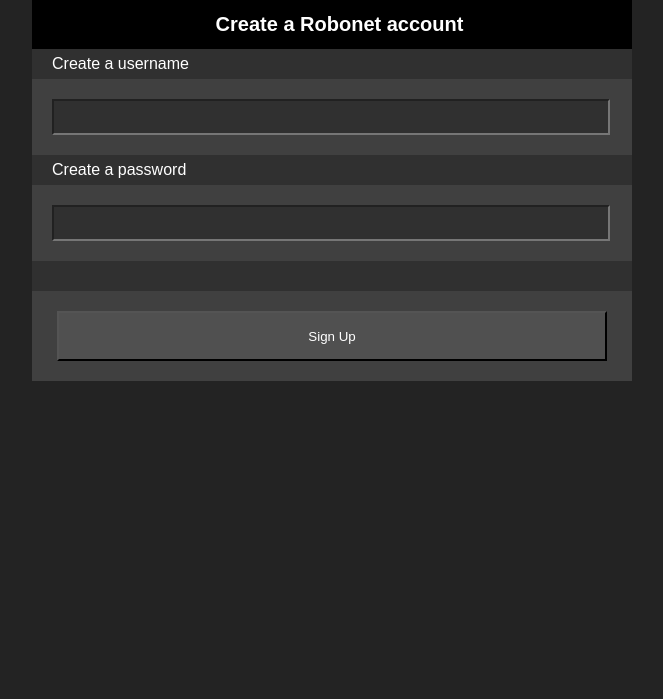
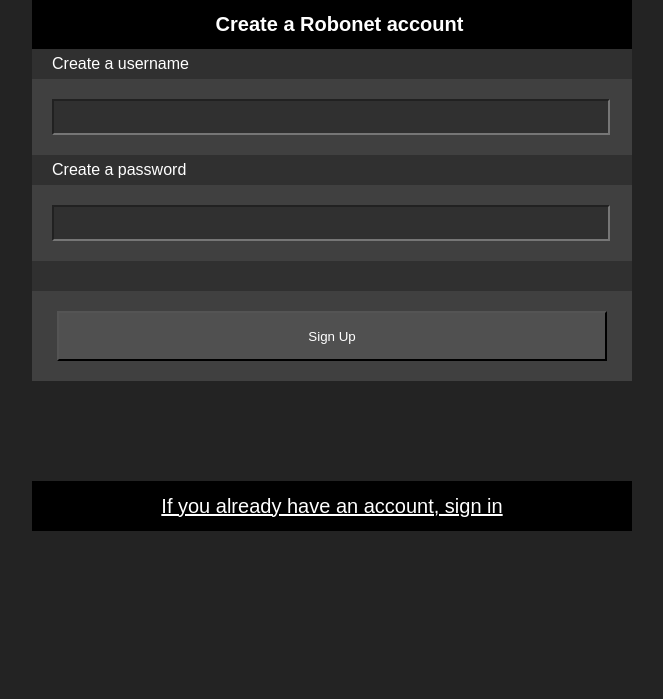
Before and after one commit to seth1919/robonet, a PHP site: page /signuppage.php in a window 1280 px wide. Shown: the part 201-900 px from the top of the page, without its empty margins (308-971 px from the left). Run offline with PHP 8.4, Linux system fonts and the light colour scheme.

Commit message:
Added links to the sign up and sign in pages to guide the user to the correct page.

```diff
--- a/signuppage.php
+++ b/signuppage.php
@@ -111,5 +111,12 @@ session_start();
 		</div>
 	</div>
 
+	<div class="signInContent" style="margin-top: 0px">
+		<div class="signinfield" style="margin-top: 0px">
+			<div class="messageFieldHeader" style="display: flex; justify-content: center">
+				<a href="signinpage.php" class="signintomakeapost">If you already have an account, sign in</a>
+			</div>
+		</div>
+	</div>
 </body>
 </html>
```
Also changed, not shown: signinpage.php (+8 -0 lines).
